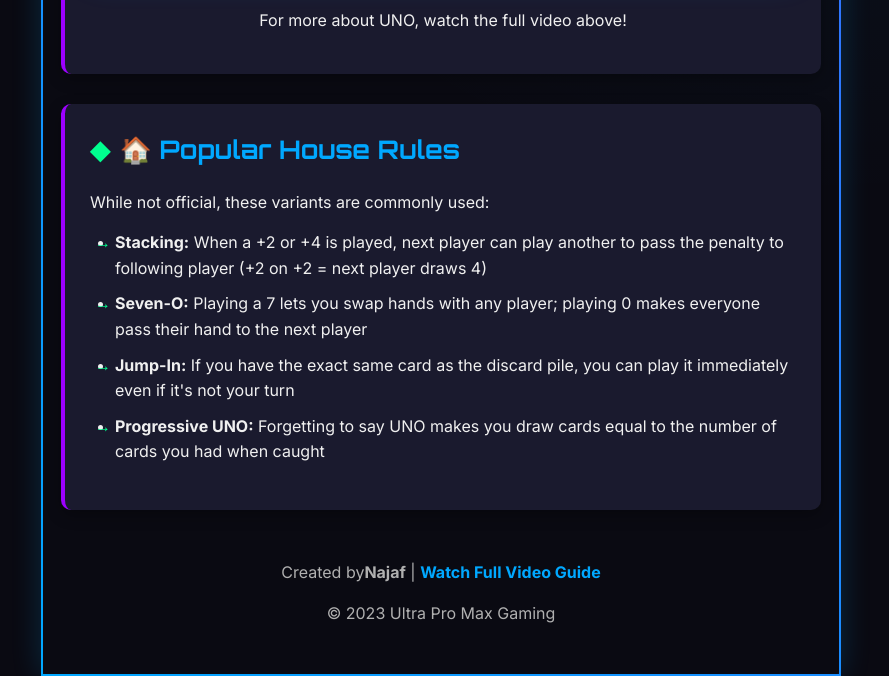
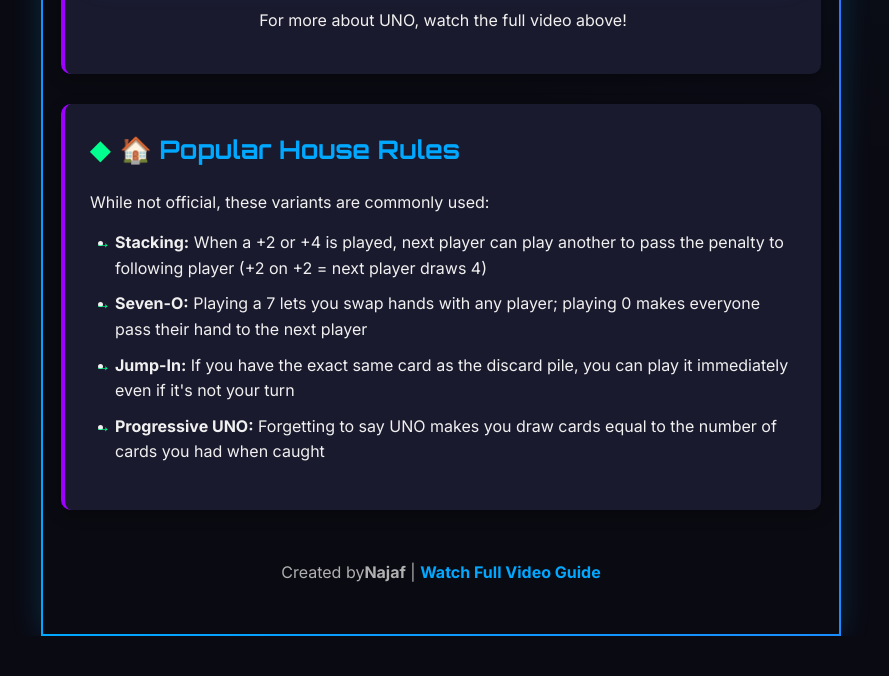
Before and after one commit to RNK-28/UNO-information, a plain HTML site: page index.html in a window 1280 px wide. Shown: the part 3444-4120 px from the top of the page, without its empty margins (199-1088 px from the left). After the commit the page ends 4080 px from the top, so only its background shows below. Drawn offline with Linux system fonts and the light colour scheme.

Commit message:
Update index.html

```diff
--- a/index.html
+++ b/index.html
@@ -481,7 +481,6 @@
 
     <footer>
       <p>Created by<strong>Najaf</strong> | <a href="https://youtu.be/66M0ANo8RY4" target="_blank">Watch Full Video Guide</a></p>
-      <p>© 2023 Ultra Pro Max Gaming</p>
     </footer>
   </div>
 
```
